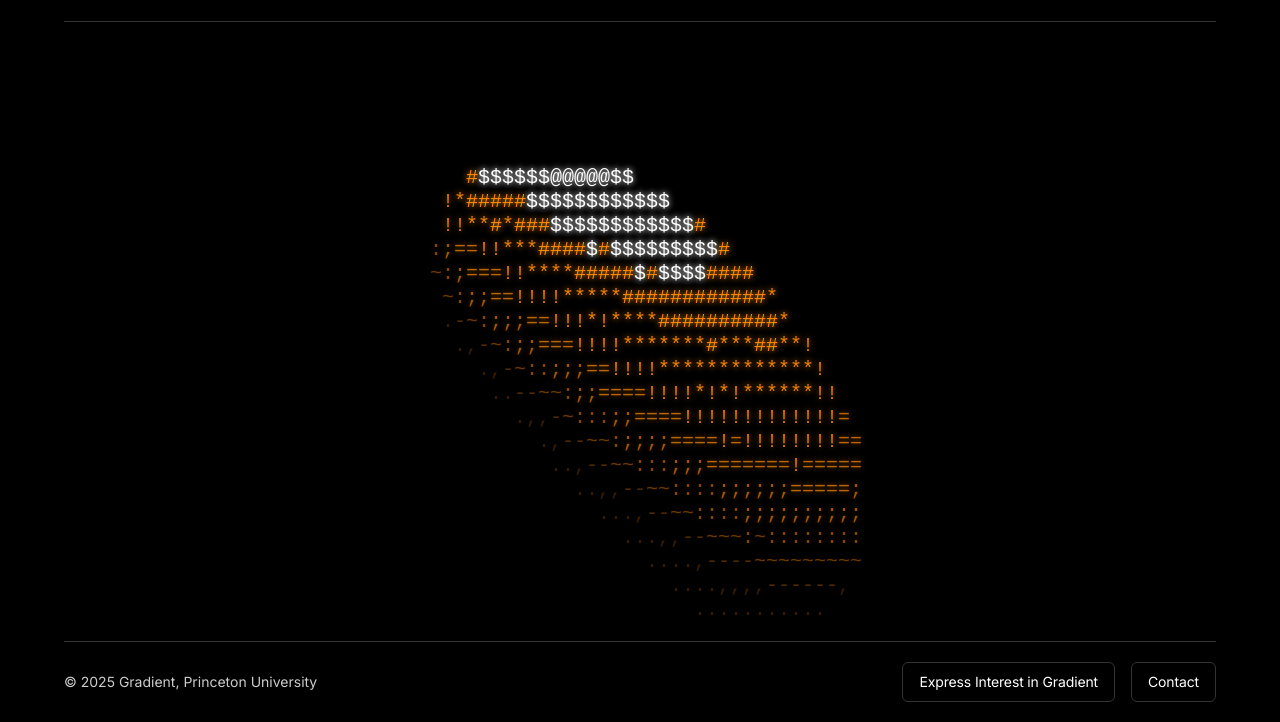
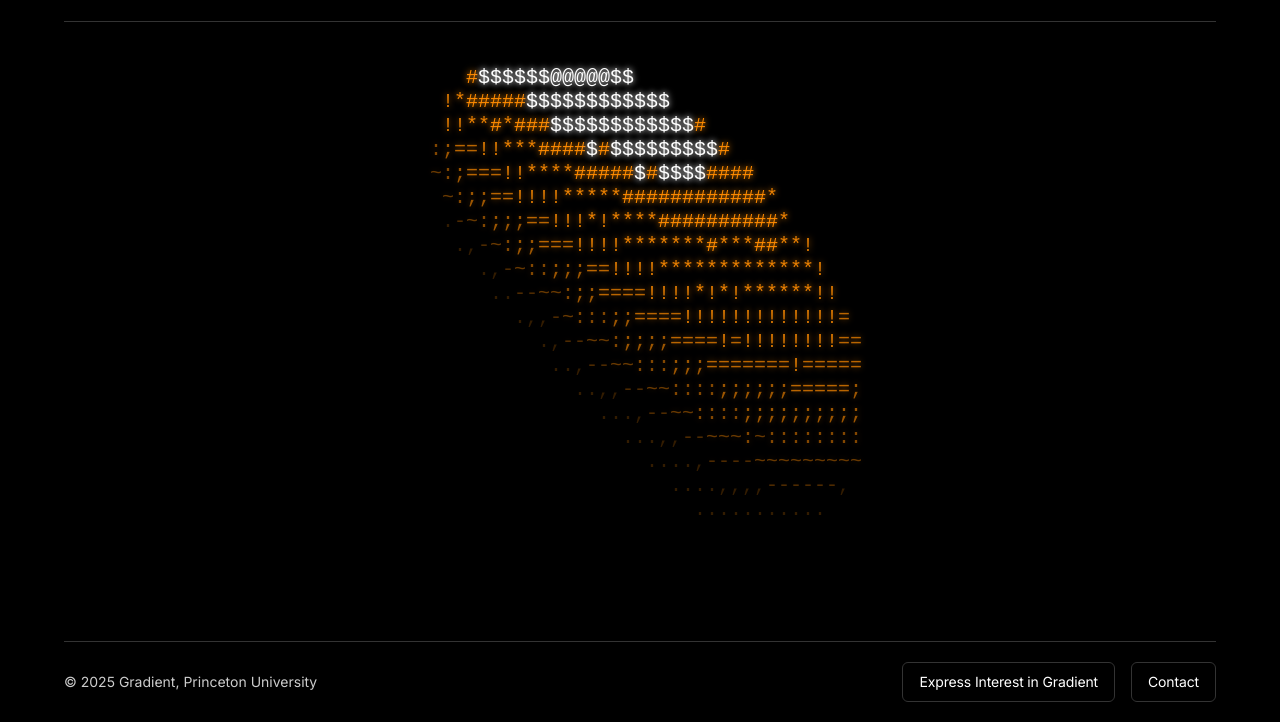
Before and after one commit to Gradient-Princeton/gradient_site, a plain HTML site: page index.html in a window 1280 px wide. Shown: the part 78-800 px from the top of the page. Drawn offline with nearby package versions, Linux system fonts and the light colour scheme.

Commit message:
centering

```diff
--- a/index.html
+++ b/index.html
@@ -86,7 +86,7 @@
 
             asciiframe() {
                 const centerX = window.innerWidth / 2;
-                const centerY = window.innerHeight / 2 - 40; // Move up closer to header but not too close
+                const centerY = window.innerHeight / 2 + 20; // Center vertically with slight upward offset
 
 
                 // Clear with transparent background instead of black
@@ -133,7 +133,7 @@
                         const char = line[charIndex];
                         if (char !== ' ') {
                             const x = charIndex * 12 + centerX - (50 * 12); // 50 * 12 = 600 (center of 100)
-                            const y = lineIndex * 24 + centerY - (12 * 12) + 40; // 12 * 12 = 144 (center of 44) + 40 offset
+                            const y = lineIndex * 24 + centerY - (22 * 12); // 22 * 12 = 264 (center of 44 lines)
 
                             // Get intensity from the character
                             const intensity = ".,-~:;=!*#$@".indexOf(char) / 11;
```
